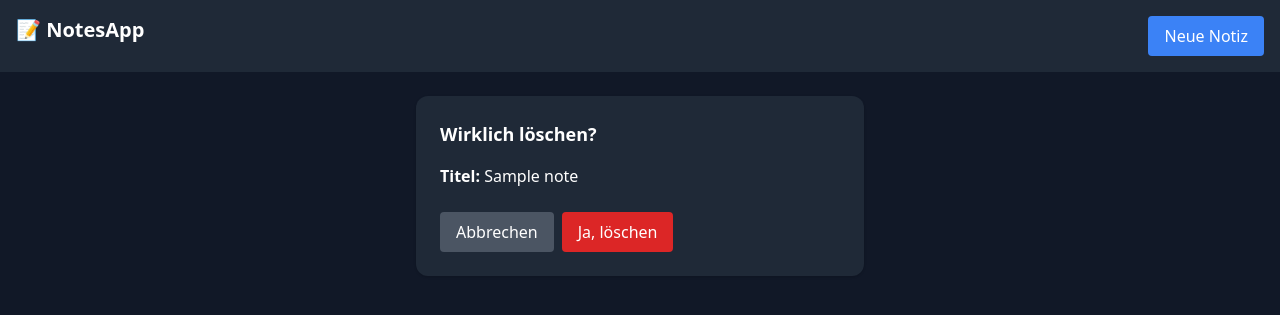
After one commit to SwallowMyJinx/Notesapp, a Django app: page /notes/delete/1/ in a window 1280 px wide. The commit adds this page. Shown: the top 315 px of the page. Run offline with Django 5.2, Linux system fonts and the light colour scheme; a user stored in the database is signed in; tables that the repository leaves empty hold one stand-in row (values such as "Sample post"); some libraries are stand-ins or nearby versions.

Commit message:
Finished Notes App, able to create note with deadline, titel and description. Also able to delete and adjust

```diff
--- /dev/null
+++ b/notesapp/notes/templates/notes/confirm_delete.html
@@ -0,0 +1,15 @@
+{% extends "base.html" %}
+{% block title %}Notiz löschen{% endblock %}
+{% block content %}
+<div class="max-w-md mx-auto bg-gray-800 p-6 rounded-xl shadow">
+  <h2 class="text-lg font-bold mb-4">Wirklich löschen?</h2>
+  <p class="mb-6"><span class="font-semibold">Titel:</span> {{ note.title }}</p>
+  <form method="post">
+    {% csrf_token %}
+    <div class="flex gap-2">
+      <a href="{% url 'note_list' %}" class="px-4 py-2 rounded bg-gray-600 hover:bg-gray-500">Abbrechen</a>
+      <button class="px-4 py-2 rounded bg-red-600 hover:bg-red-500 text-white">Ja, löschen</button>
+    </div>
+  </form>
+</div>
+{% endblock %}
--- a/notesapp/notes/urls.py
+++ b/notesapp/notes/urls.py
@@ -5,4 +5,5 @@ urlpatterns = [
     path("", views.note_list, name="note_list"),
     path("add/", views.add_note, name="add_note"),
     path("edit/<int:pk>/", views.edit_note, name="edit_note"),
+    path("delete/<int:pk>/", views.delete_note, name="delete_note"),
 ]
--- a/notesapp/notes/views.py
+++ b/notesapp/notes/views.py
@@ -2,6 +2,7 @@ from django.shortcuts import render, redirect
 from .models import Note
 from django.contrib.auth.decorators import login_required
 from django.shortcuts import get_object_or_404
+from django.http import HttpResponse
 
 @login_required
 def note_list(request):
@@ -35,3 +36,13 @@ def edit_note(request, pk):
         return redirect("note_list")
 
     return render(request, "notes/edit_note.html", {"note": note})
+
+
+@login_required
+def delete_note(request, pk):
+    note = get_object_or_404(Note, pk=pk, user=request.user)
+    if request.method == "POST":
+        note.delete()
+        return redirect("note_list")
+
+    return render(request, "notes/confirm_delete.html", {"note": note})
```
Also changed, not shown: notesapp/notes/templates/notes/note_list.html (+13 -7 lines).
